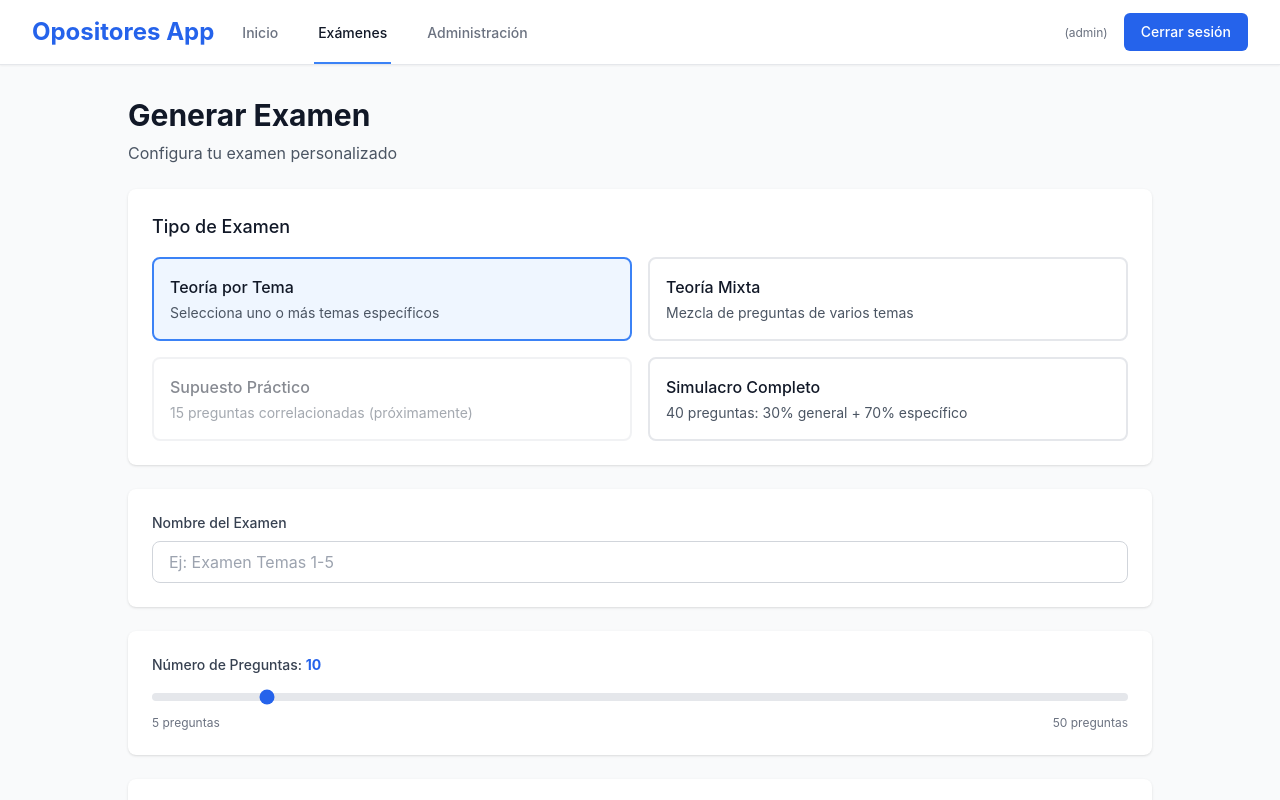
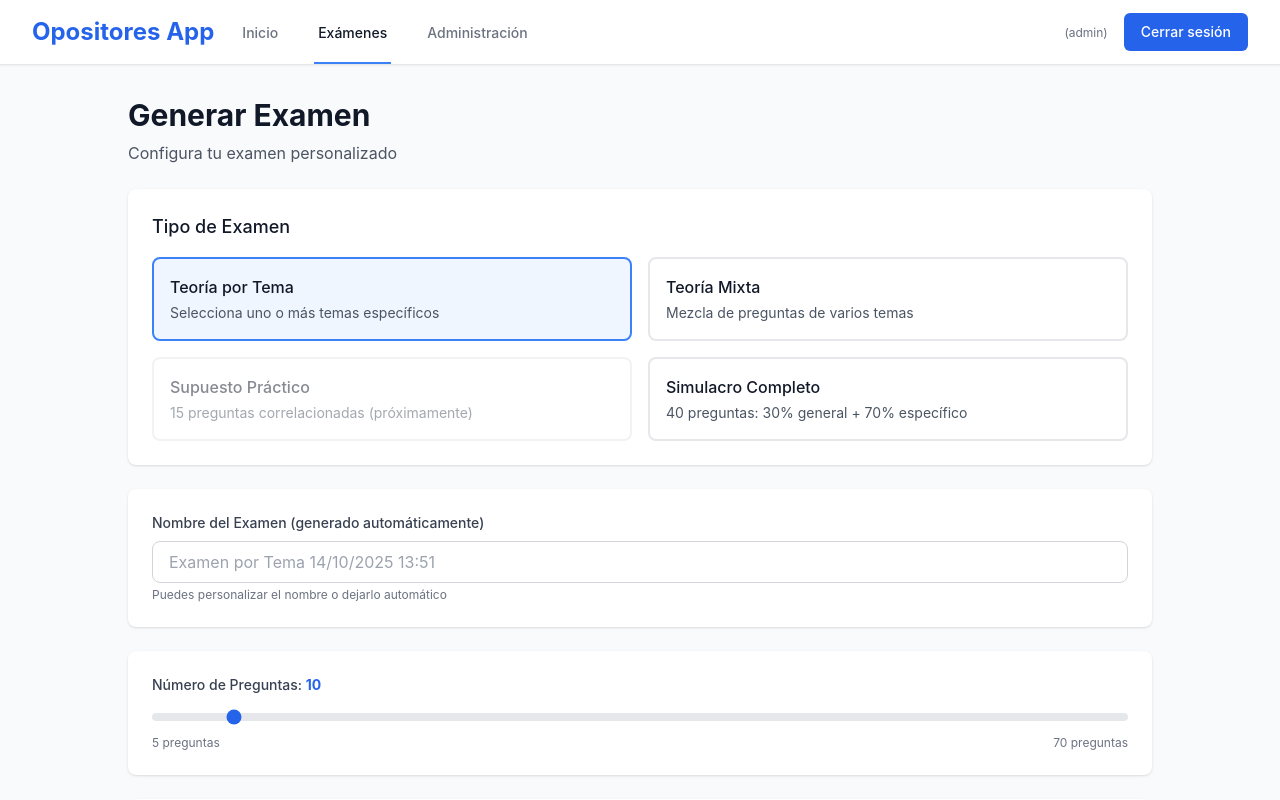
Before and after one commit to adriian-oc/oposiciones-app, a React (Create React App) app in the folder frontend/: page /exams/new in a window 1280 px wide. Shown: the top 800 px of the page. Built offline with nearby package versions, Linux system fonts and the light colour scheme; no server answers; sample sign-in values are in the browser's storage.

Commit message:
auto-commit for 82320a86-419f-4af8-9a6f-816e7c952292

```diff
--- a/frontend/src/components/Layout.js
+++ b/frontend/src/components/Layout.js
@@ -40,7 +40,7 @@ const Layout = ({ children }) => {
                   Inicio
                 </Link>
                 <Link
-                  to="/exams"
+                  to="/exams/new"
                   className={`inline-flex items-center px-1 pt-1 border-b-2 text-sm font-medium ${
                     isActive('/exams')
                       ? 'border-primary-500 text-gray-900'
--- a/frontend/src/pages/ExamGenerator.js
+++ b/frontend/src/pages/ExamGenerator.js
@@ -35,10 +35,30 @@ const ExamGenerator = () => {
     }
   };
 
+  const generateAutoName = (type) => {
+    const now = new Date();
+    const dateStr = now.toLocaleDateString('es-ES', { day: '2-digit', month: '2-digit', year: 'numeric' });
+    const timeStr = now.toLocaleTimeString('es-ES', { hour: '2-digit', minute: '2-digit' });
+
+    switch(type) {
+      case 'SIMULACRO':
+        return `Simulacro ${dateStr} ${timeStr}`;
+      case 'THEORY_TOPIC':
+        return `Examen por Tema ${dateStr} ${timeStr}`;
+      case 'THEORY_MIXED':
+        return `Examen Mixto ${dateStr} ${timeStr}`;
+      case 'PRACTICAL':
+        return `Supuesto Práctico ${dateStr} ${timeStr}`;
+      default:
+        return `Examen ${dateStr} ${timeStr}`;
+    }
+  };
+
   const handleTypeChange = (newType) => {
     setFormData({
       ...formData,
       type: newType,
+      name: generateAutoName(newType),
       theme_ids: [],
       question_count: newType === 'SIMULACRO' ? 40 : 10,
     });
@@ -72,7 +92,7 @@ const ExamGenerator = () => {
       setError('');
       try {
         const exam = await examService.generateExam({
-          name: formData.name || 'Simulacro Completo',
+          name: formData.name || generateAutoName('SIMULACRO'),
           type: 'SIMULACRO',
           theme_ids: [],
           question_count: 40
@@ -96,7 +116,11 @@ const ExamGenerator = () => {
     setError('');
 
     try {
-      const exam = await examService.generateExam(formData);
+      const examName = formData.name || generateAutoName(formData.type);
+      const exam = await examService.generateExam({
+        ...formData,
+        name: examName
+      });
       const attempt = await examService.startAttempt(exam.id);
       navigate(`/exams/take/${attempt.id}`);
     } catch (err) {
@@ -158,16 +182,16 @@ const ExamGenerator = () => {
 
           {/* Exam Name */}
           <div className="bg-white rounded-lg shadow p-6">
-            <label className="block text-sm font-medium text-gray-700 mb-2">Nombre del Examen</label>
+            <label className="block text-sm font-medium text-gray-700 mb-2">Nombre del Examen (generado automáticamente)</label>
             <input
               type="text"
-              required
               value={formData.name}
               onChange={(e) => setFormData({ ...formData, name: e.target.value })}
-              placeholder={formData.type === 'SIMULACRO' ? 'Simulacro Completo' : 'Ej: Examen Temas 1-5'}
+              placeholder={generateAutoName(formData.type)}
               className="w-full px-4 py-2 border border-gray-300 rounded-lg focus:ring-2 focus:ring-blue-500 focus:border-transparent"
               data-testid="exam-name-input"
             />
+            <p className="mt-1 text-xs text-gray-500">Puedes personalizar el nombre o dejarlo automático</p>
           </div>
 
           {/* Question Count (only for non-simulacro) */}
@@ -179,7 +203,7 @@ const ExamGenerator = () => {
               <input
                 type="range"
                 min="5"
-                max="50"
+                max="70"
                 value={formData.question_count}
                 onChange={(e) => setFormData({ ...formData, question_count: parseInt(e.target.value) })}
                 className="w-full h-2 bg-gray-200 rounded-lg appearance-none cursor-pointer accent-blue-600"
@@ -187,7 +211,7 @@ const ExamGenerator = () => {
               />
               <div className="flex justify-between text-xs text-gray-500 mt-2">
                 <span>5 preguntas</span>
-                <span>50 preguntas</span>
+                <span>70 preguntas</span>
               </div>
             </div>
           )}
```
